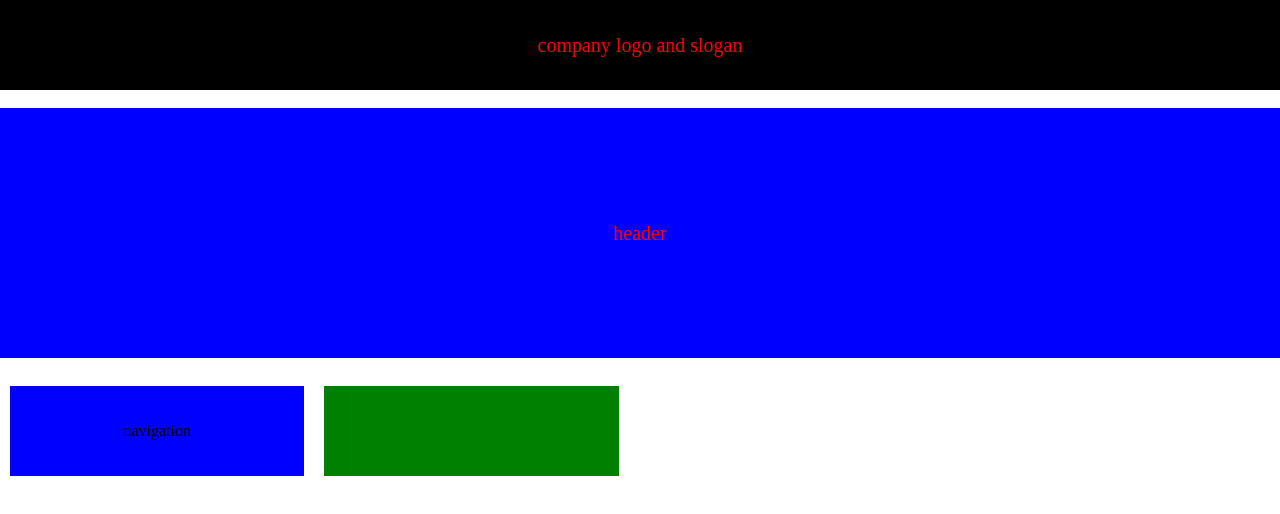
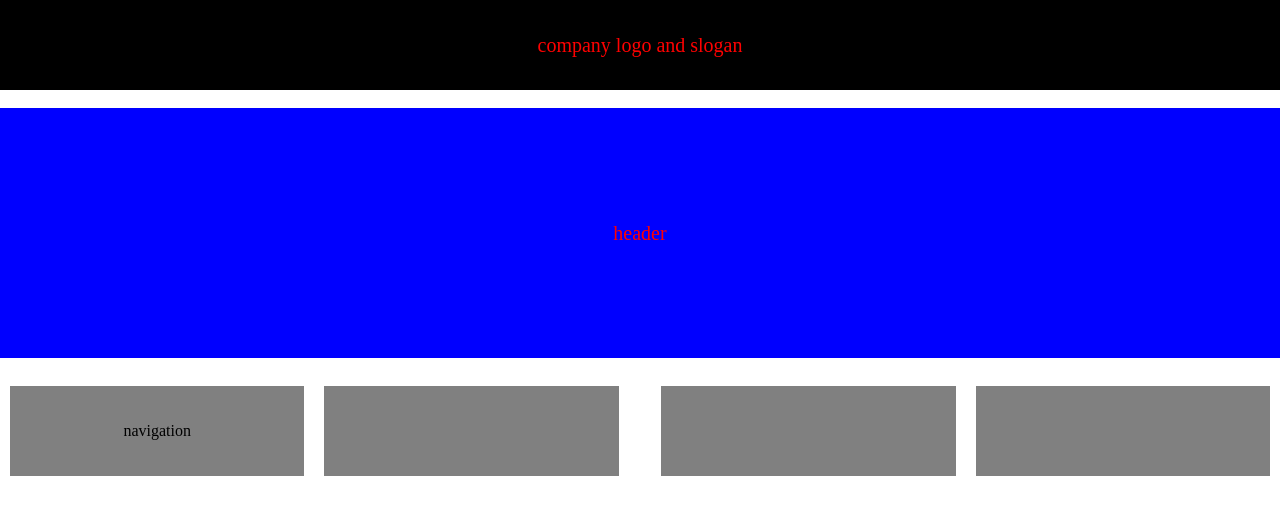
Before and after one commit to hayatiyati/Tugasweb.gethub.io, a plain HTML site: page index.html in a window 1280 px wide. Drawn offline with Linux system fonts and the light colour scheme.

Commit message:
TUGAS WEB HAYATI2

```diff
--- a/index.html
+++ b/index.html
@@ -58,14 +58,14 @@
 	#wrapper {
 		width: 100%
 		min-height:350px;
-		background: green;
+		background: #808080;
 
 	}
 
 	.navigation {
 		width: 23%;
 		height: 90px;
-		background: blue;
+		background: #808080;
 		float: left;
 		margin: 10px;
 		line-height: 90px;
@@ -75,43 +75,25 @@
 	.informasi {
 		width: 23%;
 		height: 90px;
-		background: green;
+		background: #808080;
 		float: left;
 		margin: 10px;
 	}
 	.garis {
-		height: 23;
-		width: 90;
-		background: green;
-		float: left;
+		width: 23%;
+		height: 90px;
+		background: #808080;
+		float: right;
 		margin: 10px;
 	}
 	.panjang {
-		height: 23;
-		width: 90;
-		background: green;
-		float: left;
-		margin: 10px;
-	}
-	.garis {
-		height: 23;
-		width: 90;
-		background: green;
-		float: left;
-		margin: 10px;
-	}
-	.kolom {
-		height: 23;
-		width: 90:
-		background:#00ffff;
+		width: 23%;
+		height: 90px;
+		background: #808080;
 		float: right;
 		margin: 10px;
 	}
-	.kosong {
-		height: 23;
-		width: 90;
-		background: red;
-		float: right;
-		margin: 10px;
-	}
+
+
+
 	</style>
```
